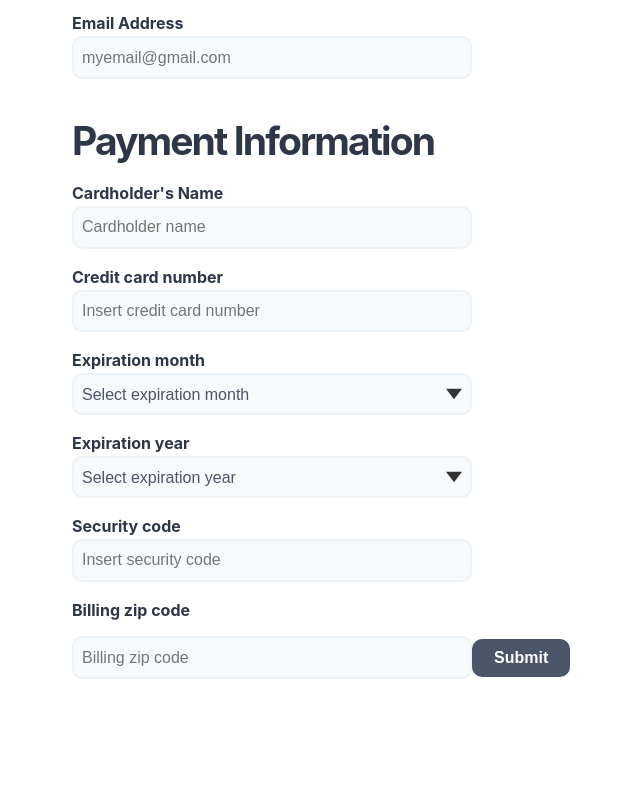
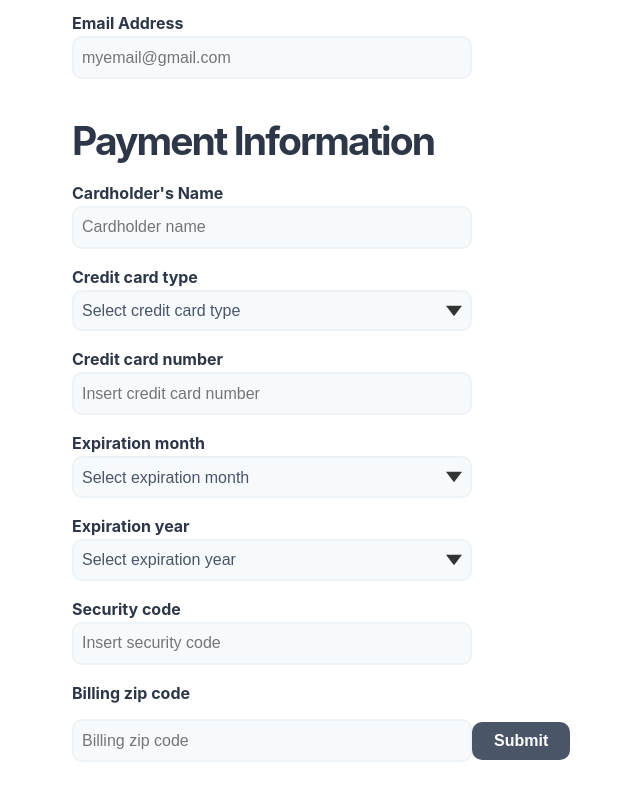
Before and after one commit to Snafkin547/Spree, a React (Create React App) app in the folder project/frontend/: page /checkout in a window 1280 px wide. Shown: the part 924-1724 px from the top of the page, without its empty margins (8-648 px from the left). Before the commit the page ends 1667 px from the top, so only its background shows below. Built offline with nearby package versions, Linux system fonts and the light colour scheme.

Commit message:
EN-030 adding provider/type for credit card

```diff
--- a/project/frontend/src/pages/Checkout.js
+++ b/project/frontend/src/pages/Checkout.js
@@ -51,6 +51,7 @@ const CheckoutForm = () => {
                     zip: '',
                     email: '',
                     nameCard: '',
+                    typeCard: '',
                     ccNumber: '',
                     exp_month: '',
                     exp_year: '',
@@ -87,6 +88,11 @@ const CheckoutForm = () => {
                         .required('Required'),
                     nameCard: Yup.string()
                         .max(40, 'Must be 26 characters or less')
+                        .required('Required'),
+                    typeCard: Yup.string()
+                        .oneOf(
+                            ['Visa', 'Mastercard', 'American Express', 'Discover'], 'Invalid Card Type'
+                        )
                         .required('Required'),
                     ccNumber: Yup.string()
                         .max(20, 'Must be 20 digits or less')
@@ -240,6 +246,15 @@ const CheckoutForm = () => {
                         placeholder="Cardholder name"
                     />
 
+                    <MySelect label="Credit card type" name="typeCard">
+                        <option value="">Select credit card type</option>
+                        <option value="Visa">Visa</option>
+                        <option value="Mastercard">Mastercard</option>
+                        <option value="American Express">American Express</option>
+                        <option value="Discover">Discover</option>
+                    </MySelect>
+
+
                     <MyTextInput
                         label="Credit card number"
                         name="ccNumber"
```
Also changed, not shown: 1 other file (tests, documents, lock files or other folders).
